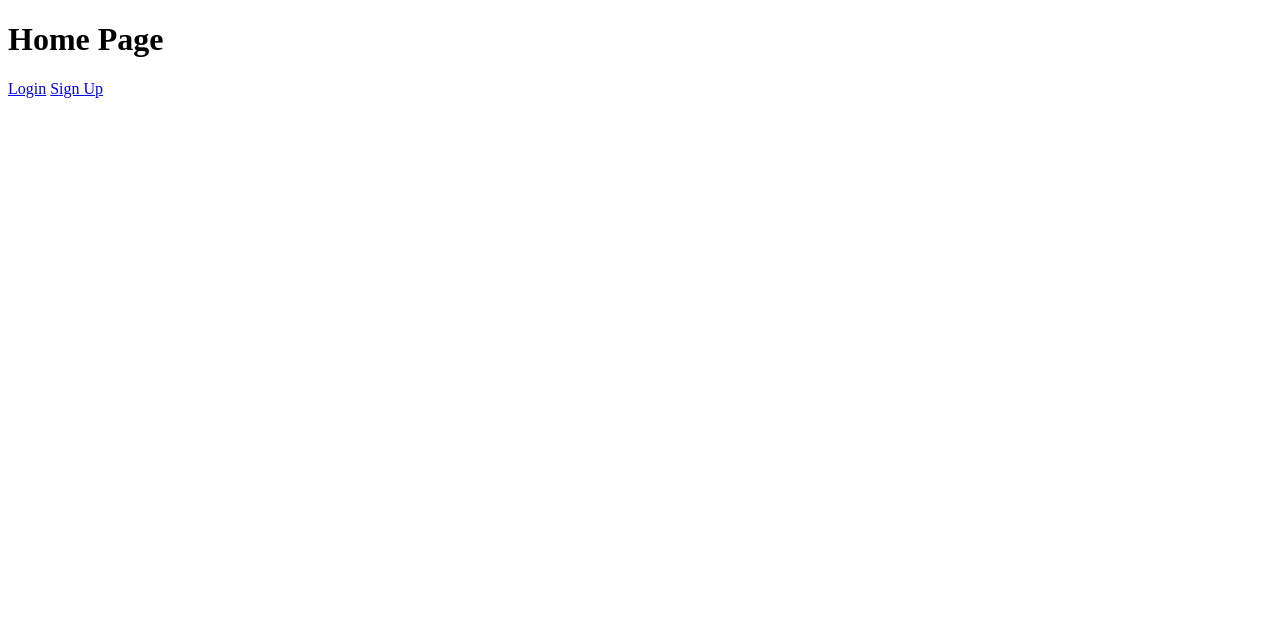
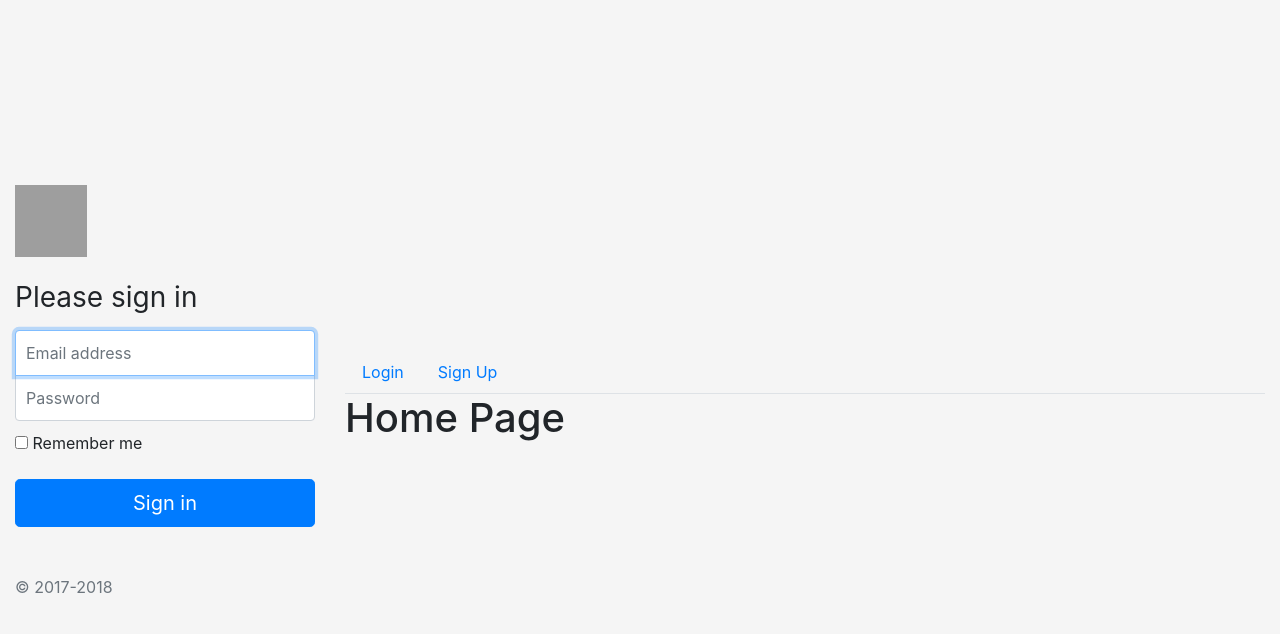
Before and after one commit to victoire-sebu/Golan_login, a plain HTML site: page index.html in a window 1280 px wide. Drawn offline with nearby package versions, Linux system fonts and the light colour scheme; grey boxes are pictures that could not be loaded.

Commit message:
integration boostrap

```diff
--- a/index.html
+++ b/index.html
@@ -2,11 +2,39 @@
 <html lang="en">
 <head>
     <meta charset="UTF-8">
-    <title></title>
+    <title>Acceul</title>
+    <link rel="stylesheet" href="https://maxcdn.bootstrapcdn.com/bootstrap/4.0.0/css/bootstrap.min.css" integrity="sha384-Gn5384xqQ1aoWXA+058RXPxPg6fy4IWvTNh0E263XmFcJlSAwiGgFAW/dAiS6JXm" crossorigin="anonymous">
+    <link href="style.css" rel="stylesheet">
 </head>
 <body>
-    <h1>Home Page</h1>
-    <a href="/login">Login</a>
-    <a href="/signup">Sign Up</a>
+
+
+     <form class="form-signin">
+      <img class="mb-4" src="https://getbootstrap.com/docs/4.0/assets/brand/bootstrap-solid.svg" alt="" width="72" height="72">
+      <h1 class="h3 mb-3 font-weight-normal">Please sign in</h1>
+      <label for="inputEmail" class="sr-only">Email address</label>
+      <input type="email" id="inputEmail" class="form-control" placeholder="Email address" required autofocus>
+      <label for="inputPassword" class="sr-only">Password</label>
+      <input type="password" id="inputPassword" class="form-control" placeholder="Password" required>
+      <div class="checkbox mb-3">
+        <label>
+          <input type="checkbox" value="remember-me"> Remember me
+        </label>
+      </div>
+      <button class="btn btn-lg btn-primary btn-block" type="submit">Sign in</button>
+      <p class="mt-5 mb-3 text-muted">&copy; 2017-2018</p>
+    </form>
+
+   <div class="container">
+
+        <nav class="nav nav-tabs nav-stacked">
+            <a class="nav-link" href="/login">Login</a>
+            <a class="nav-link" href="/signup">Sign Up</a>
+        </nav>
+        <h1>Home Page</h1>
+
+
+
+    </div>
 </body>
 </html>
--- /dev/null
+++ b/style.css
@@ -0,0 +1,49 @@
+html,
+body {
+  height: 100%;
+}
+
+body {
+  display: -ms-flexbox;
+  display: -webkit-box;
+  display: flex;
+  -ms-flex-align: center;
+  -ms-flex-pack: center;
+  -webkit-box-align: center;
+  align-items: center;
+  -webkit-box-pack: center;
+  justify-content: center;
+  padding-top: 40px;
+  padding-bottom: 40px;
+  background-color: #f5f5f5;
+}
+
+.form-signin {
+  width: 100%;
+  max-width: 330px;
+  padding: 15px;
+  margin: 0 auto;
+}
+.form-signin .checkbox {
+  font-weight: 400;
+}
+.form-signin .form-control {
+  position: relative;
+  box-sizing: border-box;
+  height: auto;
+  padding: 10px;
+  font-size: 16px;
+}
+.form-signin .form-control:focus {
+  z-index: 2;
+}
+.form-signin input[type="email"] {
+  margin-bottom: -1px;
+  border-bottom-right-radius: 0;
+  border-bottom-left-radius: 0;
+}
+.form-signin input[type="password"] {
+  margin-bottom: 10px;
+  border-top-left-radius: 0;
+  border-top-right-radius: 0;
+}
```
Also changed, not shown: login.html (+1 -0 lines), signup.html (+1 -0 lines), 1 other file.
